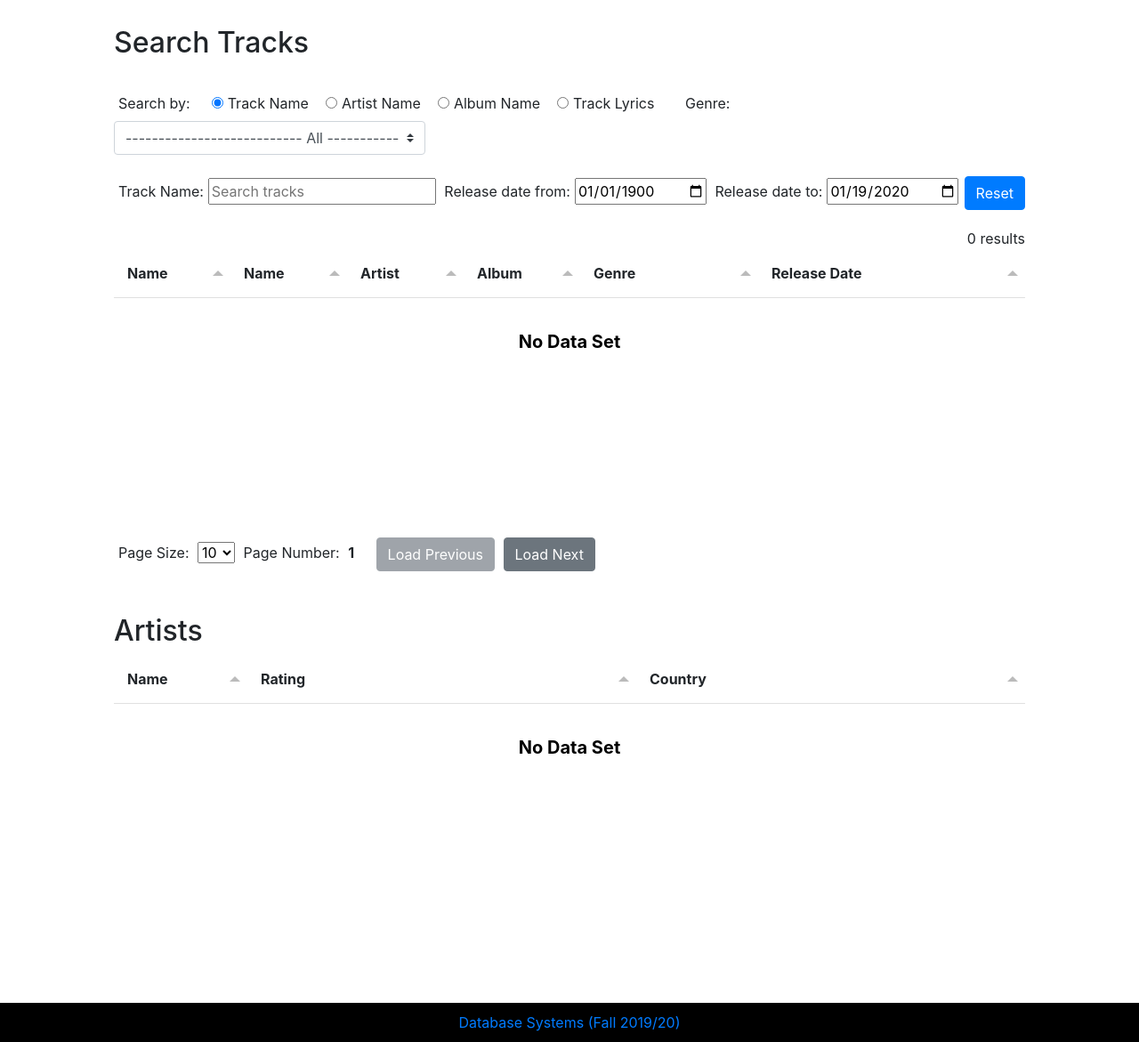
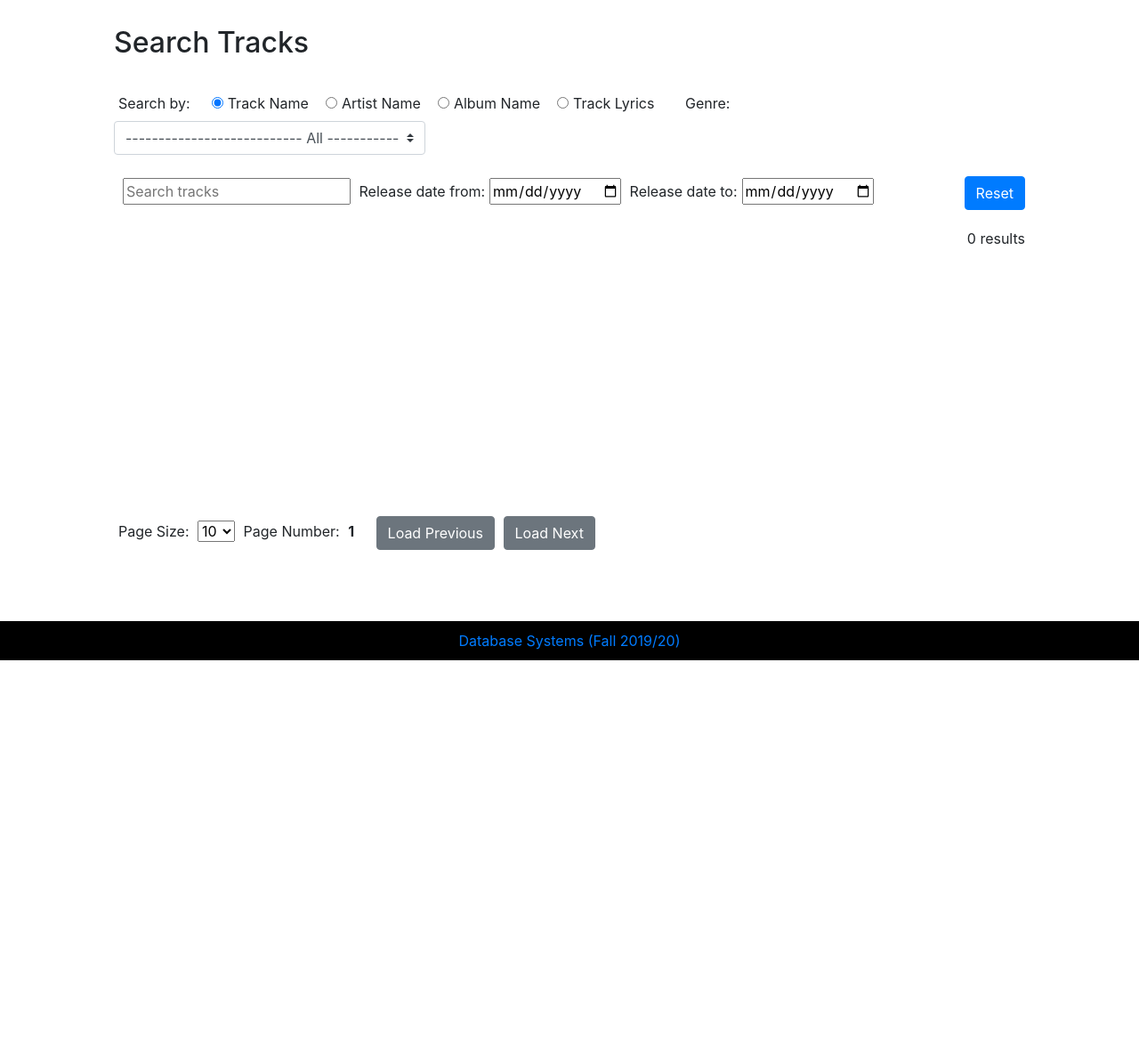
Before and after one commit to nadavbenyamini/dbs-project, a Flask app: page / in a window 1280 px wide. Shown: the part 363-1534 px from the top of the page at 89% size. After the commit the page ends 1105 px from the top, so only its background shows below. Run offline with Flask 2, Linux system fonts and the light colour scheme; data that the repository does not hold is empty; some libraries are stand-ins or nearby versions.

Commit message:
Fixed order by of country's chart

```diff
--- a/server/country.py
+++ b/server/country.py
@@ -53,7 +53,7 @@ def get_tracks_by_country(country_id):
             "  join Albums al on al.album_id = t.album_id "\
             " LEFT join Genres g on g.genre_id = t.genre_id "\
             " where c.country_id = %s "\
-            " order by track_rank desc"
+            " order by track_rank"
     args = (country_id, )
     return query_to_json(query, args)
 
--- a/templates/index.html
+++ b/templates/index.html
@@ -78,11 +78,6 @@
         <b id="tracks-page-number">1</b>
         <button type="submit" style="margin-left: 20px" class="btn btn-secondary" id="tracks-page-prev" onclick="move_page(-1)">Load Previous</button>
         <button type="submit" style="margin-left: 5px" class="btn btn-secondary" id="tracks-page-next"  onclick="move_page(1)">Load Next</button>
-
-        <br><br><br>
-        <h2>Artists</h2>
-        <div id="artists-table"></div>
-
     </div>
 
 	<br><br>
@@ -101,79 +96,5 @@
 	<script type="text/javascript" src="../static/js/index.js" defer></script>
     <script type="text/javascript" src="../static/js/utils.js" defer></script>
 
-    <script>
-        function get_table(page_changed=false) {
-            if (!page_changed) move_to_first_page();
-            const text = $('#tracks-search-box')[0].value;
-            const date_from = $('#tracks-date-from')[0].value;
-            const date_to = $('#tracks-date-to')[0].value;
-            const page_size = $('#tracks-page-size')[0].value;
-            const page_number = parseInt($('#tracks-page-number')[0].innerText);
-            let genre_id = $('#tracks-search-genre')[0].value;
-            if (genre_id == '-1') genre_id = null;
-            const search_by = getSearchType();
-            get_table_songs(text, search_by, date_from, date_to, genre_id, page_size, page_number);
-        }
-
-        $(document).ready(function() {
-            get_genres();
-
-            // Setting listeners
-            const wait = 500;
-            $('#tracks-date-from').change(delay(function() { get_table();}, wait));
-            $('#tracks-date-to').change(delay(function() { get_table();}, wait));
-            $('#tracks-page-size').change(delay(function() { get_table();}, wait));
-            $('#tracks-search-genre').change(delay(function() { get_table();}, wait));
-            $('#tracks-search-box').keyup(delay(function() { get_table();}, wait));
-            $('input[type=radio][name=tracks-search-type]').change(delay(function() {
-                const searchType = getSearchType();
-                document.getElementById('tracks-search-type-label').innerText = titleCase(searchType) + ':';
-                if($('#tracks-search-box')[0].value.length > 0) get_table();
-            }, wait*2));
-            reset()
-        });
-
-        function reset(){
-            const now = new Date();
-            const nowString =
-                now.getFullYear().toString() + '-' +
-                ('0' + (now.getMonth()+1).toString()).substring(-1, 2) + '-' +
-                now.getDate().toString();
-
-            // Setting default values
-            document.getElementById('tracks-search-type-label').innerText = 'Track Name:';
-            $('#tracks-date-from').val('1900-01-01');
-            $('#tracks-date-to').val(nowString);
-
-            // First run
-            get_table();
-        }
-
-        function getSearchType() {
-            for (const radio of $('input[type=radio][name=tracks-search-type]')) {
-                if (radio.checked) return radio.value;
-            }
-        }
-
-        function move_to_first_page() {
-            $('#tracks-page-number').val(1);
-            $('#tracks-page-number').text(1);
-            document.getElementById("tracks-page-prev").disabled = true;
-        }
-
-        function move_page(move=1) {
-            const current = parseInt($('#tracks-page-number')[0].innerText);
-            document.getElementById("tracks-page-prev").disabled = current + move <= 1;
-            if (current + move < 1) return;
-            $('#tracks-page-number').text(current + move);
-            get_table(true);
-        }
-
-        function disable_next_page_button() {
-            const pageSize = parseInt($('#tracks-page-size')[0].value);
-            const resultsShown = parseInt($('#tracks-results-count')[0].innerText);
-            document.getElementById("tracks-page-next").disabled = resultsShown < pageSize;
-        }
-    </script>
 </body>
 </html>
```
